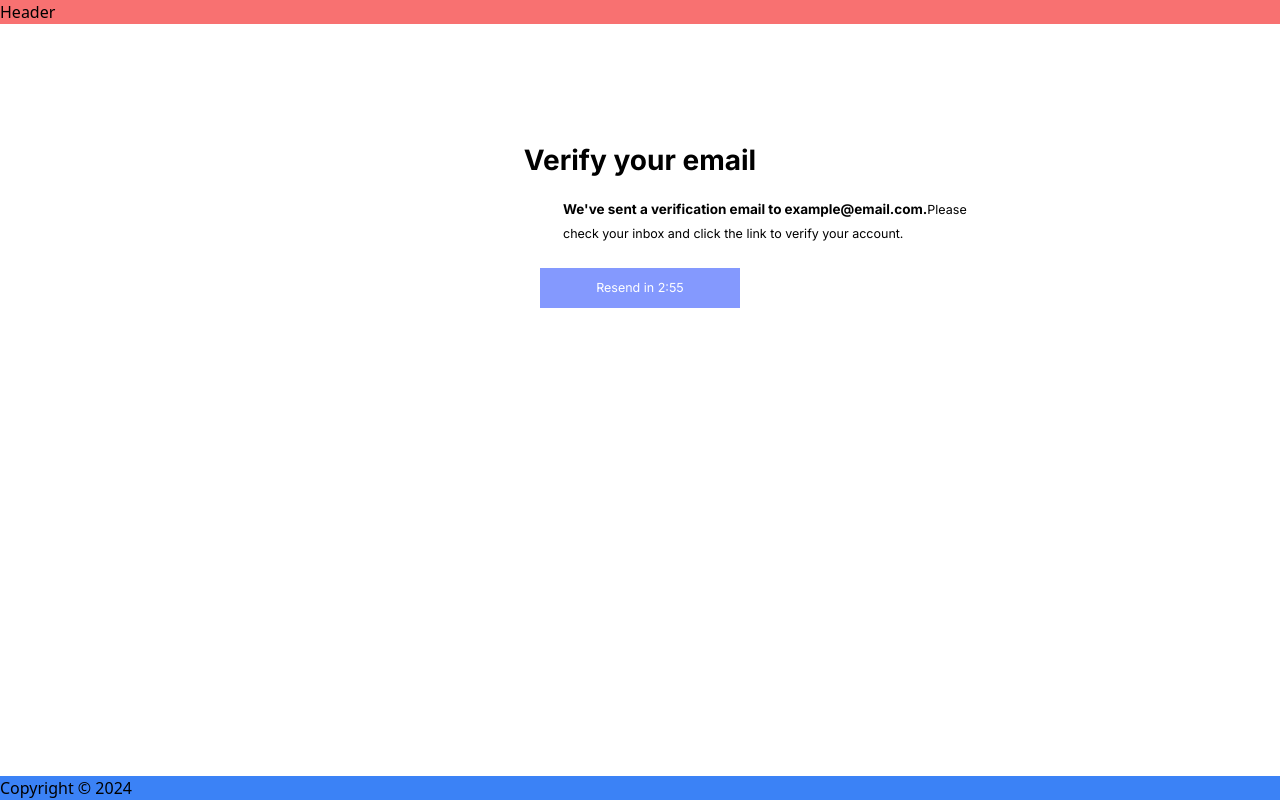
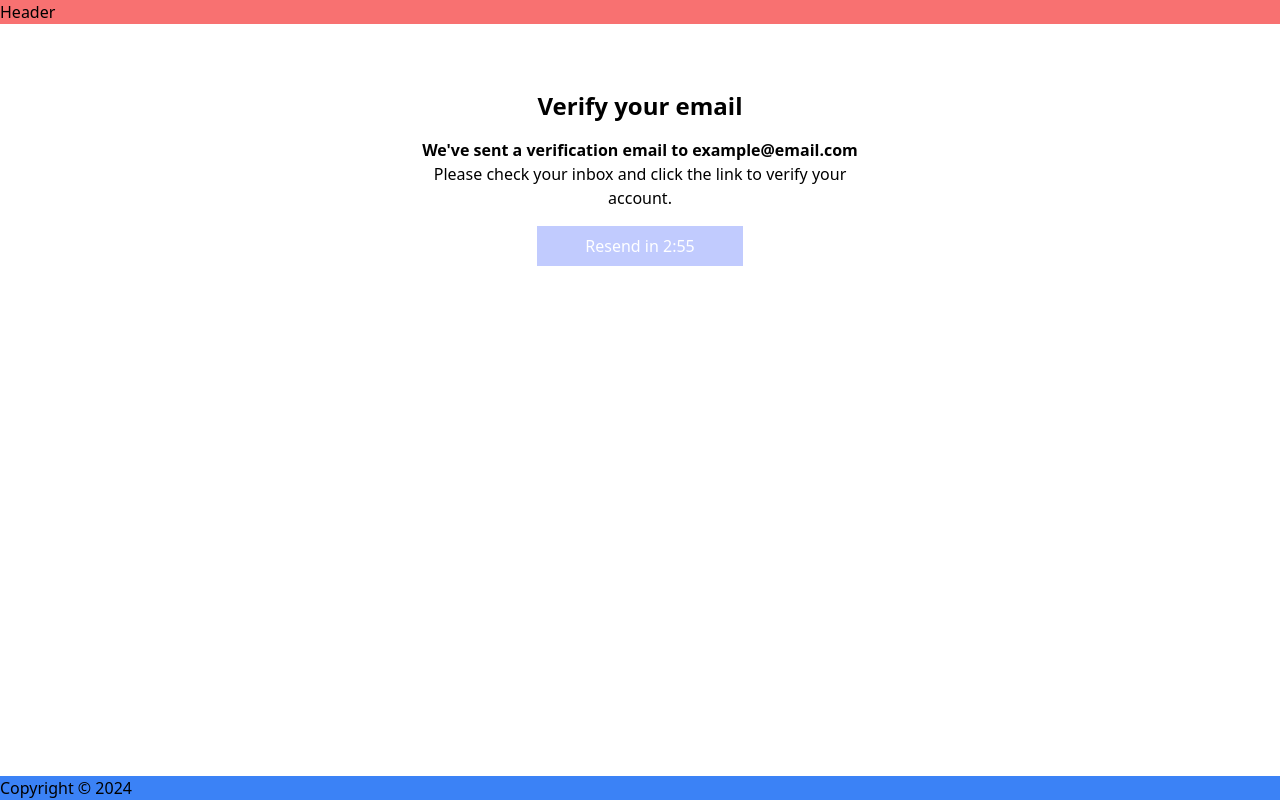
Before and after one commit to mapospace/mapospace-frontend, a React (Create React App) app: page /verifyemail in a window 1280 px wide. Built offline with nearby package versions, Linux system fonts and the light colour scheme.

Commit message:
verifyemail-commit2

```diff
--- a/src/Components/Auth/VerifyEmailComponents/VerifyEmail.css
+++ /dev/null
@@ -1,35 +0,0 @@
-.main-text{
-  position: absolute;
-  top: 144px;
-  font-size: 28px;
-  font-family: 'Inter', sans-serif;
-}
-
-.sub-text{
-  position: absolute;
-  width: 442px;
-  top: 180px;
-  left: 563px;
-  font-family: 'Inter', sans-serif;
-}
-
-.sub-text-1{
-  font-weight: 600;
-  font-size: 13.5px;
-  line-height: 16.34px;
-}
-
-.sub-text-2{
-  font-size: 12.5px;
-  line-height: 15.13px;
-}
-
-.resend-button{
-  font-size: 12.5px;
-  position: absolute;
-  top: 252px;
-  width: 200px;
-  background-color: #8499FE;
-  height: 40px;
-  font-family: 'Inter', sans-serif;
-  }
--- a/src/Components/Auth/VerifyEmailComponents/VerifyEmail.jsx
+++ b/src/Components/Auth/VerifyEmailComponents/VerifyEmail.jsx
@@ -1,5 +1,4 @@
 import React, { useState, useEffect } from "react";
-import "./VerifyEmail.css";
 
 export default function VerifyEmail({ email }) {
   const [timer, setTimer] = useState(180);
@@ -25,19 +24,19 @@ export default function VerifyEmail({ email }) {
   };
 
   return (
-    <div className="flex flex-col items-center justify-center min-h-screen p-4">
-      <div className="flex flex-col items-center space-y-4">
-        <h1 className="text-2xl font-bold main-text">Verify your email</h1>
-        <p className="sub-text">
-          <span className="sub-text-1">
-            We've sent a verification email to example@email.com.
+    <div className="flex flex-col items-center justify-center p-4 overflow-hidden">
+      <div className="text-center max-w-md w-full mt-[4%]">
+        <h1 className="text-2xl font-bold mb-4">Verify your email</h1>
+        <p className="mb-4">
+          <span className="block font-semibold">
+            We've sent a verification email to example@email.com
           </span>
-          <span className="sub-text-2">
+          <span>
             Please check your inbox and click the link to verify your account.
           </span>
         </p>
         <button
-          className="text-white p-2 mt-4 resend-button"
+          className="bg-[#8499FE] text-white px-12 py-2 disabled:opacity-50"
           onClick={handleResend}
           disabled={timer > 0}
         >
```
